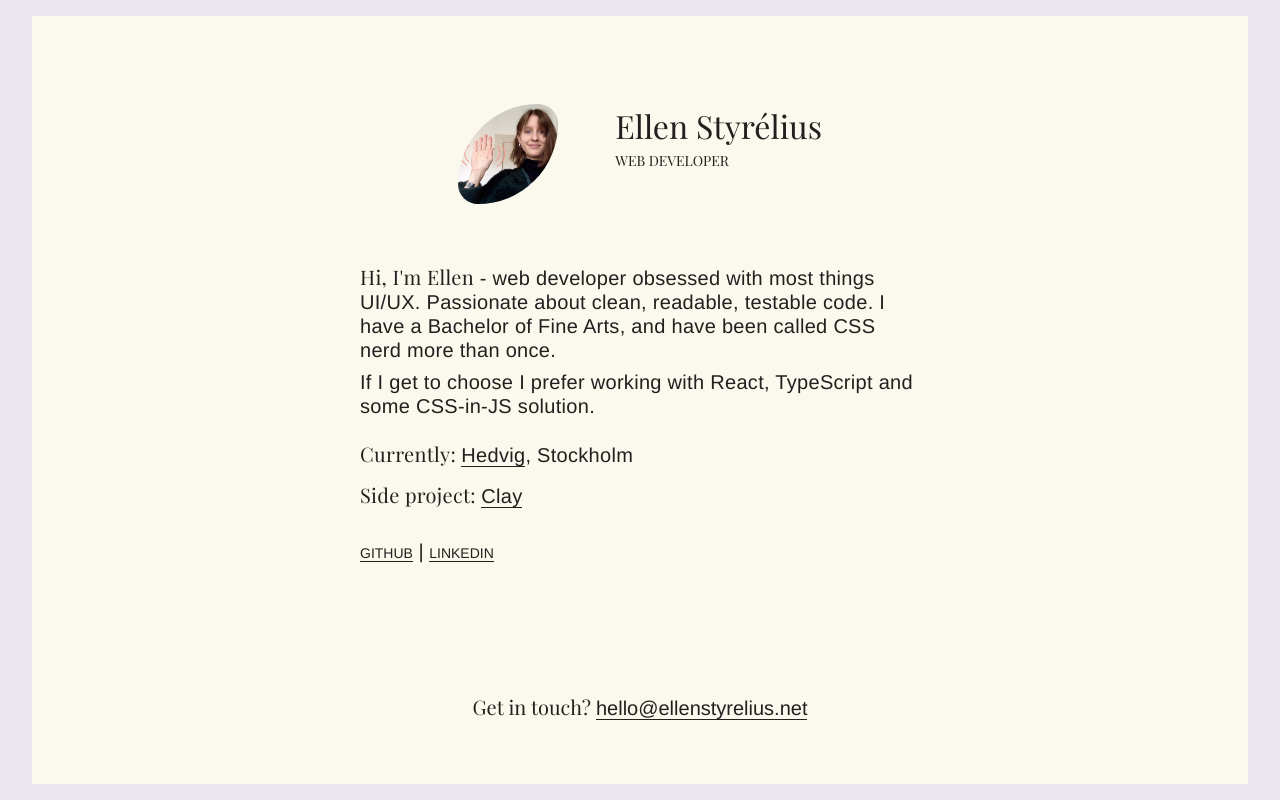
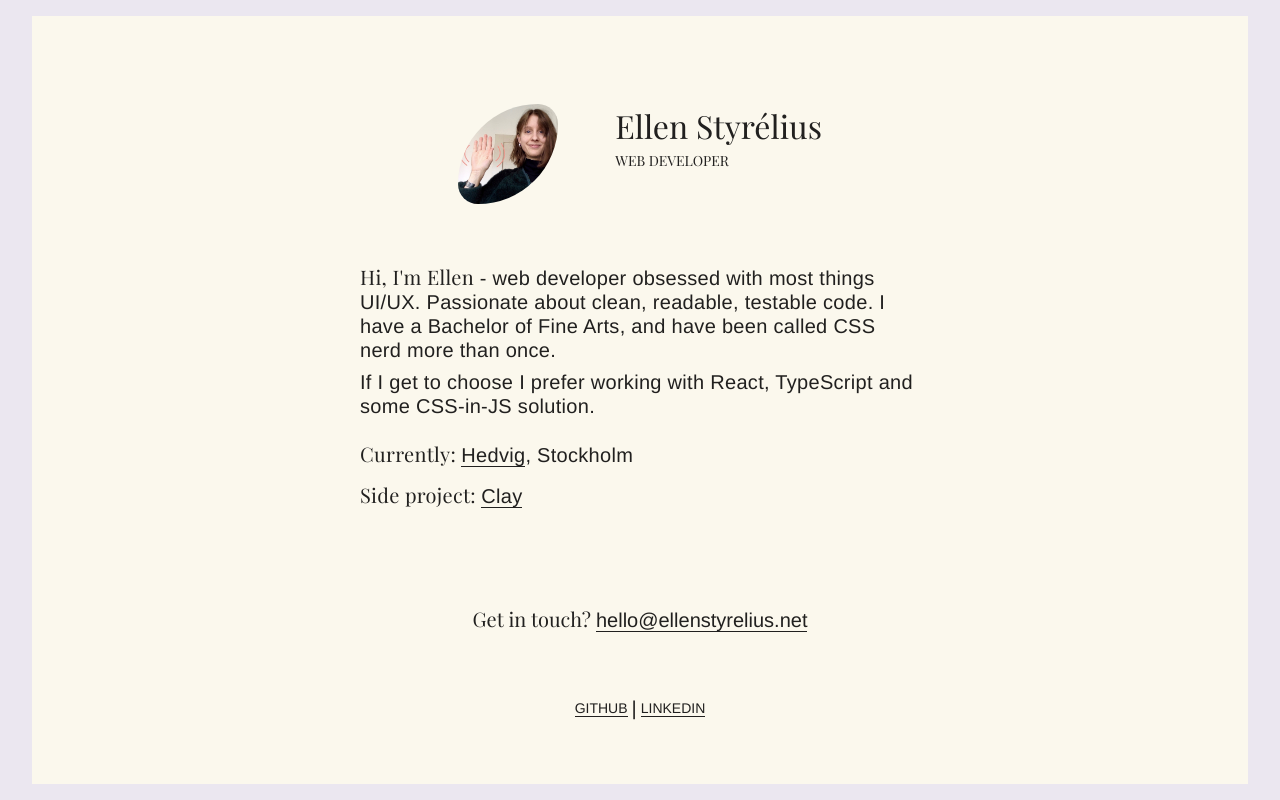
Before and after one commit to styrelius/about-me, a React (Create React App) app: page / in a window 1280 px wide. Built offline with nearby package versions, Linux system fonts and the light colour scheme.

Commit message:
Move LinksList to below GetInTouch and make some styling tweaks

```diff
--- a/src/components/links-list.jsx
+++ b/src/components/links-list.jsx
@@ -4,6 +4,12 @@ import styled from 'styled-components/macro'
 import { fonts, fontSizes, linkStyles } from '../styles/styles'
 
 const { helveticaNeue } = fonts
+
+const Container = styled.div({
+  display: 'flex',
+  flexDirection: 'row',
+  alignItems: 'center',
+})
 
 const Link = styled.a({
   ...linkStyles,
@@ -14,6 +20,7 @@ const Link = styled.a({
 const Divider = styled.span({
   fontFamily: helveticaNeue,
   fontSize: fontSizes.md,
+  padding: '0 4px',
 })
 
 const links = [
@@ -22,12 +29,16 @@ const links = [
 ]
 
 export function LinksList() {
-  return links.map(({ url, name }, index) => (
-    <Fragment key={url}>
-      <Link href={url} target="_blank">
-        {name}
-      </Link>
-      {index < links.length - 1 && <Divider> | </Divider>}
-    </Fragment>
-  ))
+  return (
+    <Container>
+      {links.map(({ url, name }, index) => (
+        <Fragment key={url}>
+          <Link href={url} target="_blank">
+            {name}
+          </Link>
+          {index < links.length - 1 && <Divider>|</Divider>}
+        </Fragment>
+      ))}
+    </Container>
+  )
 }
--- a/src/components/page.jsx
+++ b/src/components/page.jsx
@@ -32,9 +32,9 @@ export function Page({ appPaddingTopBottom }) {
       <TopOfPage>
         <Header />
         <Presentation />
-        <LinksList />
       </TopOfPage>
       <GetInTouch />
+      <LinksList />
     </Container>
   )
 }
```
